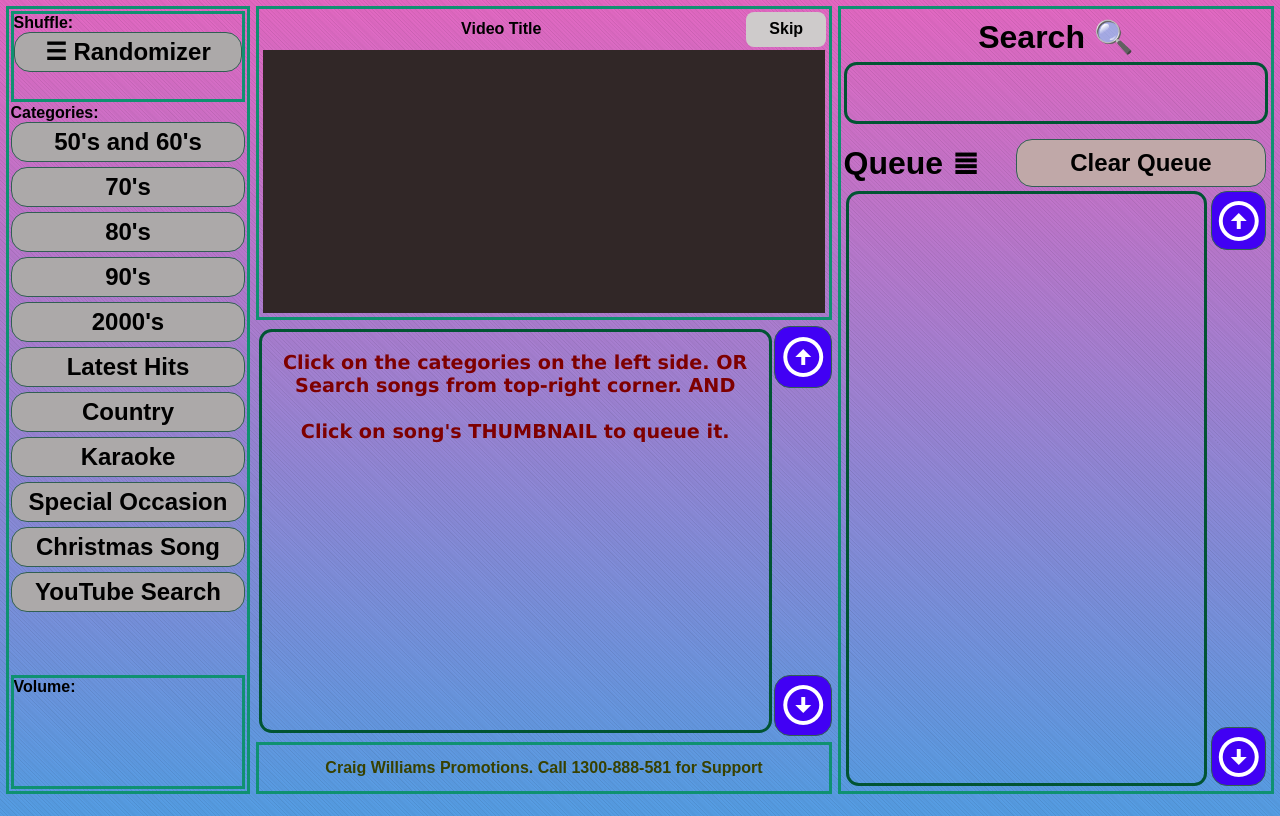
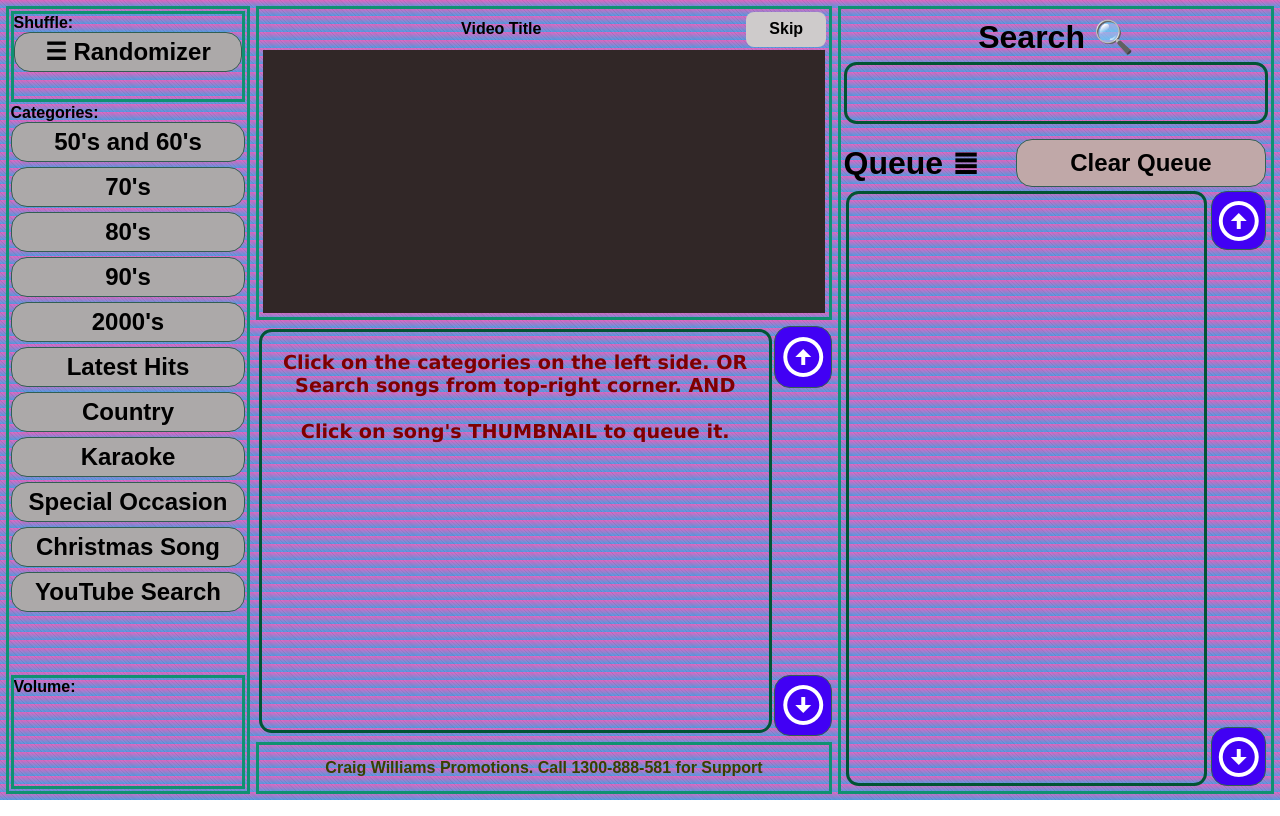
Before and after one commit to sedhain-pankaj/JukeBoxReactJS, a React (Vite) app: page / in a window 1280 px wide. Built offline with nearby package versions, Linux system fonts and the light colour scheme.

Commit message:
mainroot css removed to index.css

```diff
--- a/src/App.module.scss
+++ b/src/App.module.scss
@@ -1,10 +1,4 @@
-// same to <body>
-.mainroot {
-  width: 100%;
-  height: 100vh;
-}
-
-//whole mainroot is split into 3 sections - left, middle & right
+// whole app is split into 3 sections - left, middle & right
 // middle is split into 3 sections - video, content & footer
 .leftblock {
   position: absolute;
--- a/src/App.tsx
+++ b/src/App.tsx
@@ -7,7 +7,7 @@ import { RightBlock } from './components/right-block/right-block';
 
 function App() {
     return (
-        <div className={styles.mainroot}>
+        <div>
             <div className={styles.leftblock}> <LeftBlock /> </div>
             <div className={styles.videoblock}> <VideoBlock /> </div>
             <div className={styles.contentblock}> <ContentBlock /> </div>
```
